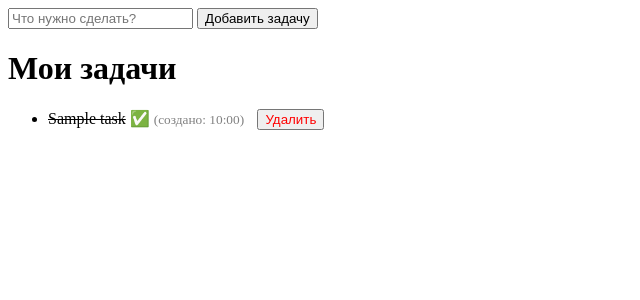
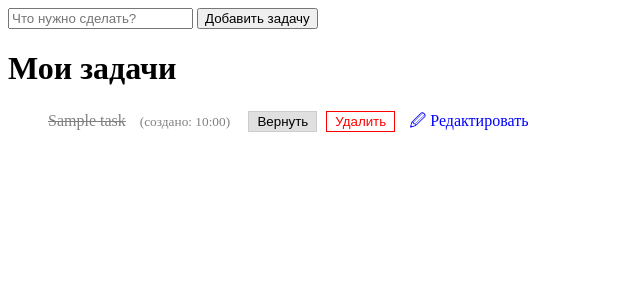
Before and after one commit to Inteligent111/django-todo-app, a Django app: page / in a window 1280 px wide. Shown: the top 300 px of the page, without its empty margins (0-640 px from the left). Run offline with Django 5.2, Linux system fonts and the light colour scheme; tables that the repository leaves empty hold one stand-in row (values such as "Sample post").

Commit message:
Complete CRUD logic for tasks

```diff
--- a/mysite/tasks/templates/tasks/todo_list.html
+++ b/mysite/tasks/templates/tasks/todo_list.html
@@ -16,27 +16,41 @@
 
     <ul>
         {% for task in tasks %}
-            <li style="margin-bottom: 10px;">
+
+            <li style="margin-bottom: 15px; list-style: none;">
+                <!-- Отображение текста в зависимости от статуса -->
                 {% if task.status %}
-                    <del>{{ task.title }}</del> ✅
+                    <del style="color: gray;">{{ task.title }}</del>
                 {% else %}
-                    {{ task.title }}
+                    <strong>{{ task.title }}</strong>
                 {% endif %}
 
-                <small style="color: gray;">
+                <small style="color: gray; margin-left: 10px;">
                     (создано: {{ task.created_date|date:"H:i" }})
                 </small>
 
-                <!-- Форма удаления конкретной задачи -->
-                <form action="{% url 'delete_task' task.id %}" method="POST" style="display:inline; margin-left: 10px;">
+                <!-- Кнопка смены статуса (Toggle) -->
+                <form action="{% url 'task_status' task.id %}" method="POST" style="display:inline; margin-left: 15px;">
                     {% csrf_token %}
-                    <button type="submit" style="color: red; cursor: pointer;">
+                    <button type="submit" style="background-color: #e0e0e0; border: 1px solid #ccc; cursor: pointer; padding: 2px 8px;">
+                        {% if task.status %} Вернуть {% else %} Готово {% endif %}
+                    </button>
+                </form>
+
+                <!-- Кнопка удаления -->
+                <form action="{% url 'delete_task' task.id %}" method="POST" style="display:inline; margin-left: 5px;">
+                    {% csrf_token %}
+                    <button type="submit" style="color: red; border: 1px solid red; background: none; cursor: pointer; padding: 2px 8px;">
                         Удалить
                     </button>
                 </form>
+                <a href="{% url 'edit_task' task.id %}" style="margin-left: 10px; text-decoration: none; color: blue;">
+    🖉 Редактировать
+        </a>
+        {% empty %}
             </li>
-        {% empty %}
             <li>Задач пока нет. Отдыхай!</li>
+
         {% endfor %}
     </ul>
 </body>
--- a/mysite/tasks/urls.py
+++ b/mysite/tasks/urls.py
@@ -4,4 +4,6 @@ from django.urls import path
 urlpatterns = [
     path('', views.show_tasks, name='tasks'),
     path('delete/<int:task_id>/', views.delete_task, name='delete_task'),
+    path('status/<int:task_id>', views.task_status, name='task_status'),
+    path('edit/<int:task_id>/', views.edit_task, name='edit_task'),
 ]
--- a/mysite/tasks/views.py
+++ b/mysite/tasks/views.py
@@ -16,7 +16,7 @@ def show_tasks(request):
             return redirect('tasks')
 
 
-    tasks = Task.objects.all()
+    tasks = Task.objects.order_by('status', '-created_date')
     return render(request, 'tasks/todo_list.html', {'tasks': tasks})
 
 
@@ -26,3 +26,22 @@ def delete_task(request, task_id):
         task.delete()
 
     return redirect('tasks')
+
+def task_status(request, task_id):
+    if request.method == 'POST':
+        task = Task.objects.get(pk=task_id)
+        task.status = not task.status
+        task.save()
+    return redirect('tasks')
+
+def edit_task(request, task_id):
+    task = Task.objects.get(pk=task_id)
+
+    if request.method == 'POST':
+        new_title = request.POST.get('title')
+        task.title = new_title
+        task.save()
+        return redirect('tasks')
+
+
+    return render(request, 'tasks/edit_task.html', {'task': task})
```
Also changed, not shown: mysite/tasks/templates/tasks/edit_task.html (added, +22 -0 lines).
